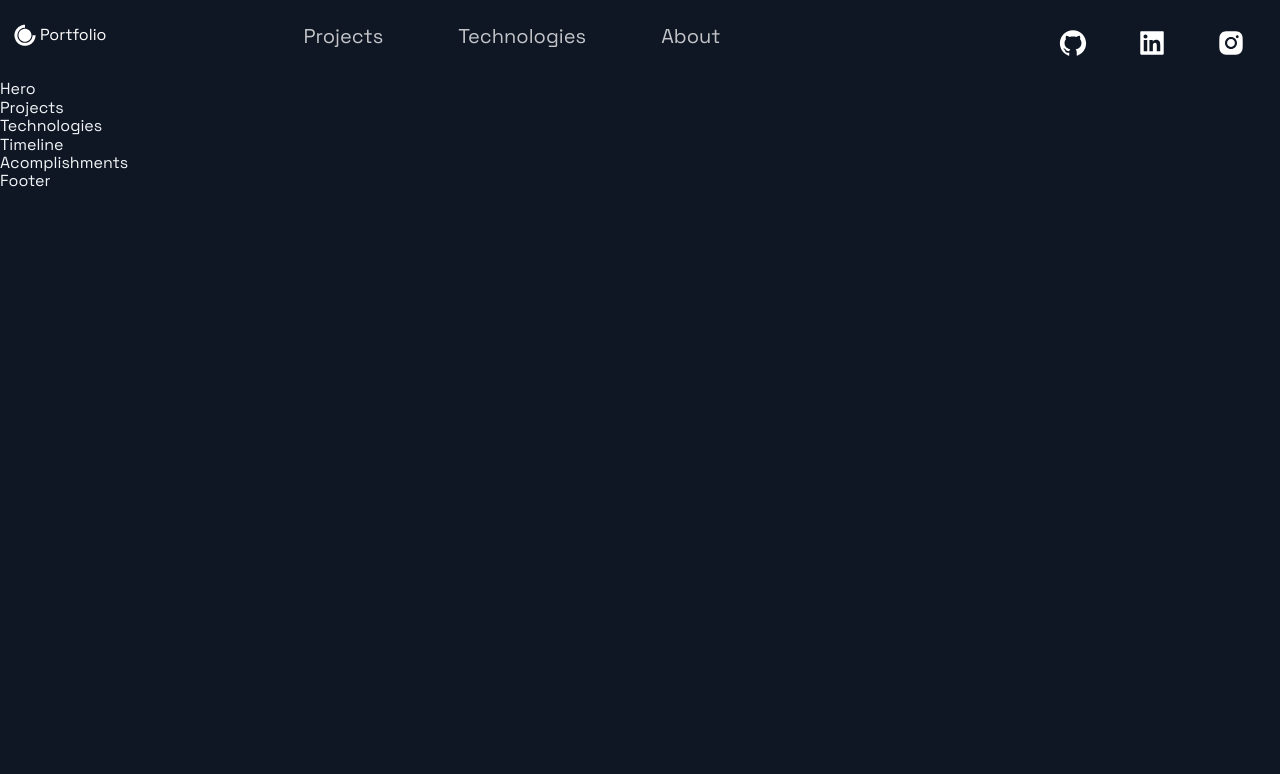
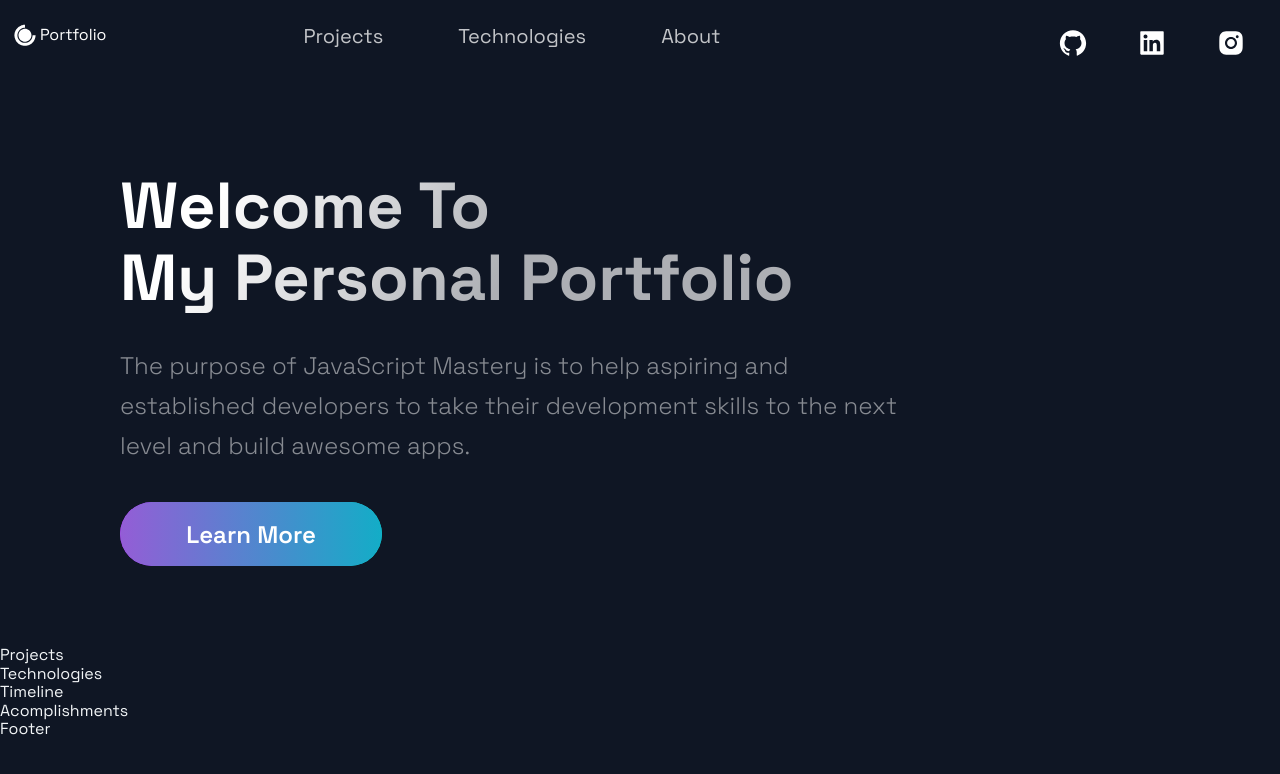
Before and after one commit to lookjota/proDev, a Next.js app: page / in a window 1280 px wide. Shown: the top 774 px of the page. Built offline with nearby package versions, Linux system fonts and the light colour scheme.

Commit message:
correction first commit navbar complete, start header part

```diff
--- a/src/components/Hero/Hero.js
+++ b/src/components/Hero/Hero.js
@@ -5,9 +5,21 @@ import Button from '../../styles/GlobalComponents/Button';
 import { LeftSection } from './HeroStyles';
 
 const Hero = (props) => (
-  <div>
-    Hero
-  </div>
+
+  <>
+    <Section row nopaddingi>
+      <LeftSection>
+        <SectionTitle main center>
+          Welcome To <br />
+          My Personal Portfolio
+        </SectionTitle>
+        <SectionText>
+          The purpose of JavaScript Mastery is to help aspiring and established developers to take their development skills to the next level and build awesome apps.
+        </SectionText>
+        <Button onClick={props.handleClick}>Learn More</Button>
+      </LeftSection>
+    </Section>
+  </>
 );
 
 export default Hero;
```
